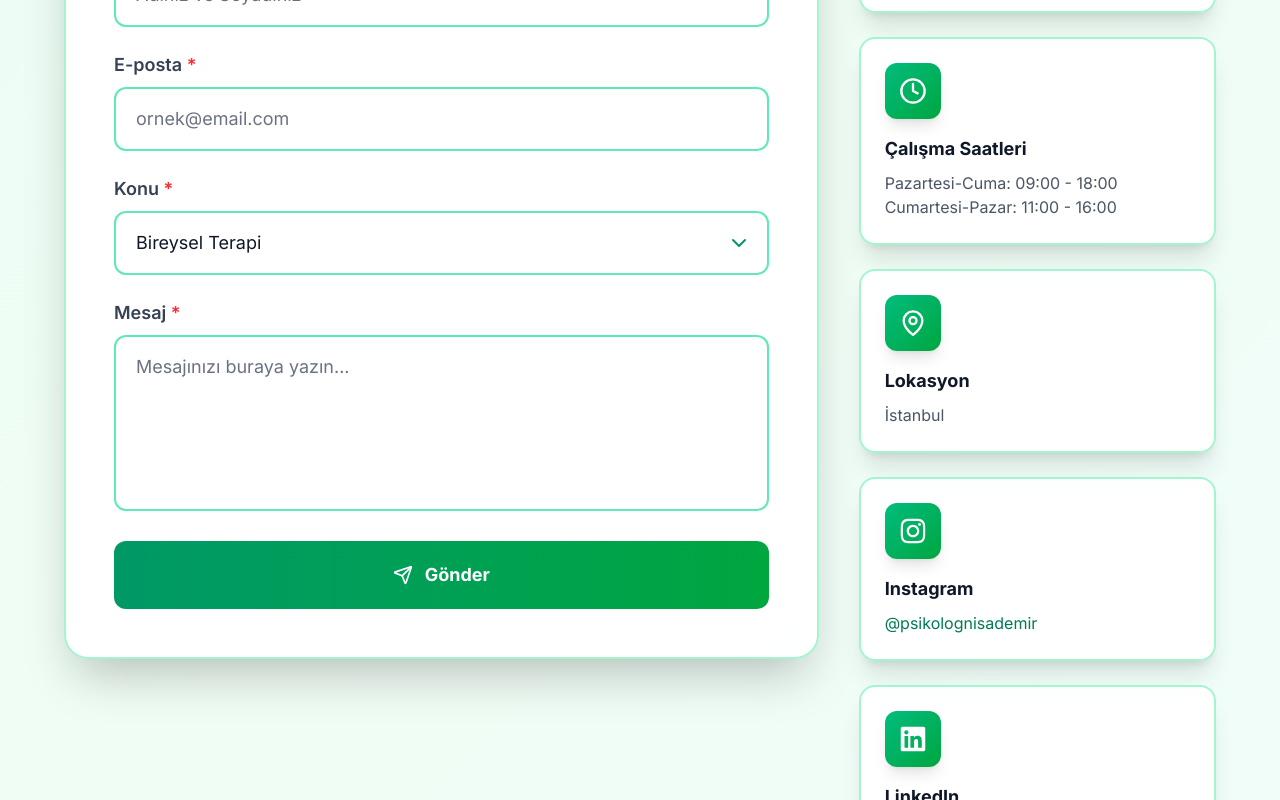
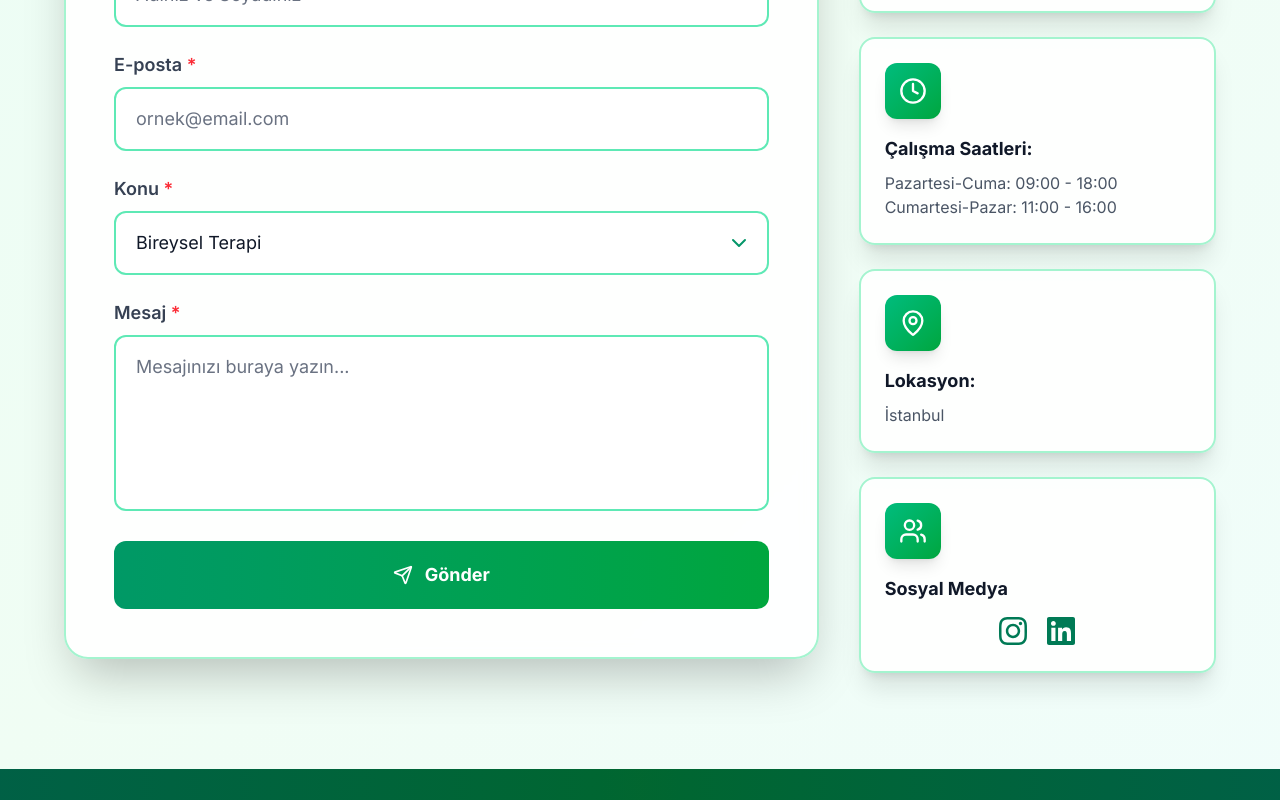
Before and after one commit to omerhd34/nisa, a Next.js app: page /contact in a window 1280 px wide. Shown: the part 560-1360 px from the top of the page. Built offline with nearby package versions, Linux system fonts and the light colour scheme.

Commit message:
Contact güncellendi.

```diff
--- a/app/components/contact/ContactInfo.jsx
+++ b/app/components/contact/ContactInfo.jsx
@@ -1,5 +1,6 @@
 'use client';
 import Link from 'next/link';
+import { Users as UsersIcon } from 'lucide-react';
 import { useAppContext } from '@/context/AppContext';
 import { data } from '@/data/data';
 
@@ -62,6 +63,46 @@ const ContactInfo = () => {
      )}
     </div>
    ))}
+
+   {/* Sosyal Medya İkonları */}
+   <div
+    style={{
+     animationDelay: `${200 + data.contact.contactInfo.length * 100}ms`,
+    }}
+    className={`${isDark
+     ? 'bg-emerald-950/50 border-2 border-emerald-800'
+     : 'bg-white/90 border-2 border-emerald-200'
+     } rounded-2xl shadow-xl p-6 transform hover:scale-105 hover:-translate-y-1 transition-all duration-500 animate-slideUp`}
+   >
+    <div
+     className={`w-14 h-14 ${isDark
+      ? 'bg-gradient-to-br from-emerald-700 to-green-800'
+      : 'bg-gradient-to-br from-emerald-500 to-green-600'
+      } rounded-xl flex items-center justify-center mb-4 shadow-lg`}
+    >
+     <UsersIcon className="w-7 h-7 text-white" />
+    </div>
+    <h3
+     className={`text-lg font-bold ${isDark ? 'text-white' : 'text-gray-900'
+      } mb-3`}
+    >
+     Sosyal Medya
+    </h3>
+    <div className="flex gap-4 justify-center">
+     {data.contact.socialMedia.map((social, index) => (
+      <Link
+       key={index}
+       href={social.link}
+       target="_blank"
+       rel="noopener noreferrer"
+       className={`${isDark ? 'text-emerald-400 hover:text-emerald-300' : 'text-emerald-700 hover:text-emerald-600'
+        } transition-all duration-300 transform hover:scale-110`}
+      >
+       <social.icon className="w-8 h-8" />
+      </Link>
+     ))}
+    </div>
+   </div>
   </div>
  );
 };
--- a/data/data.js
+++ b/data/data.js
@@ -237,32 +237,32 @@ export const data = {
     contactInfo: [
       {
         icon: Mail,
-        title: "E-posta",
+        title: "E-posta:",
         content: "psikolognisademir@gmail.com",
         link: "mailto:psikolognisademir@gmail.com",
       },
       {
         icon: Clock,
-        title: "Çalışma Saatleri",
+        title: "Çalışma Saatleri:",
         content:
           "Pazartesi-Cuma: 09:00 - 18:00\nCumartesi-Pazar: 11:00 - 16:00",
       },
       {
         icon: MapPin,
-        title: "Lokasyon",
+        title: "Lokasyon:",
         content: "İstanbul",
       },
+    ],
+    socialMedia: [
       {
         icon: FaInstagram,
-        title: "Instagram",
-        content: "@psikolognisademir",
         link: "https://instagram.com/psikolognisademir",
+        color: "from-pink-500 to-purple-500",
       },
       {
         icon: FaLinkedin,
-        title: "LinkedIn",
-        content: "Nisa Demir",
-        link: "https://linkedin.com/in/nisademir",
+        link: "https://www.linkedin.com/in/nisa-demir-798815202/",
+        color: "from-blue-500 to-blue-600",
       },
     ],
   },
```
